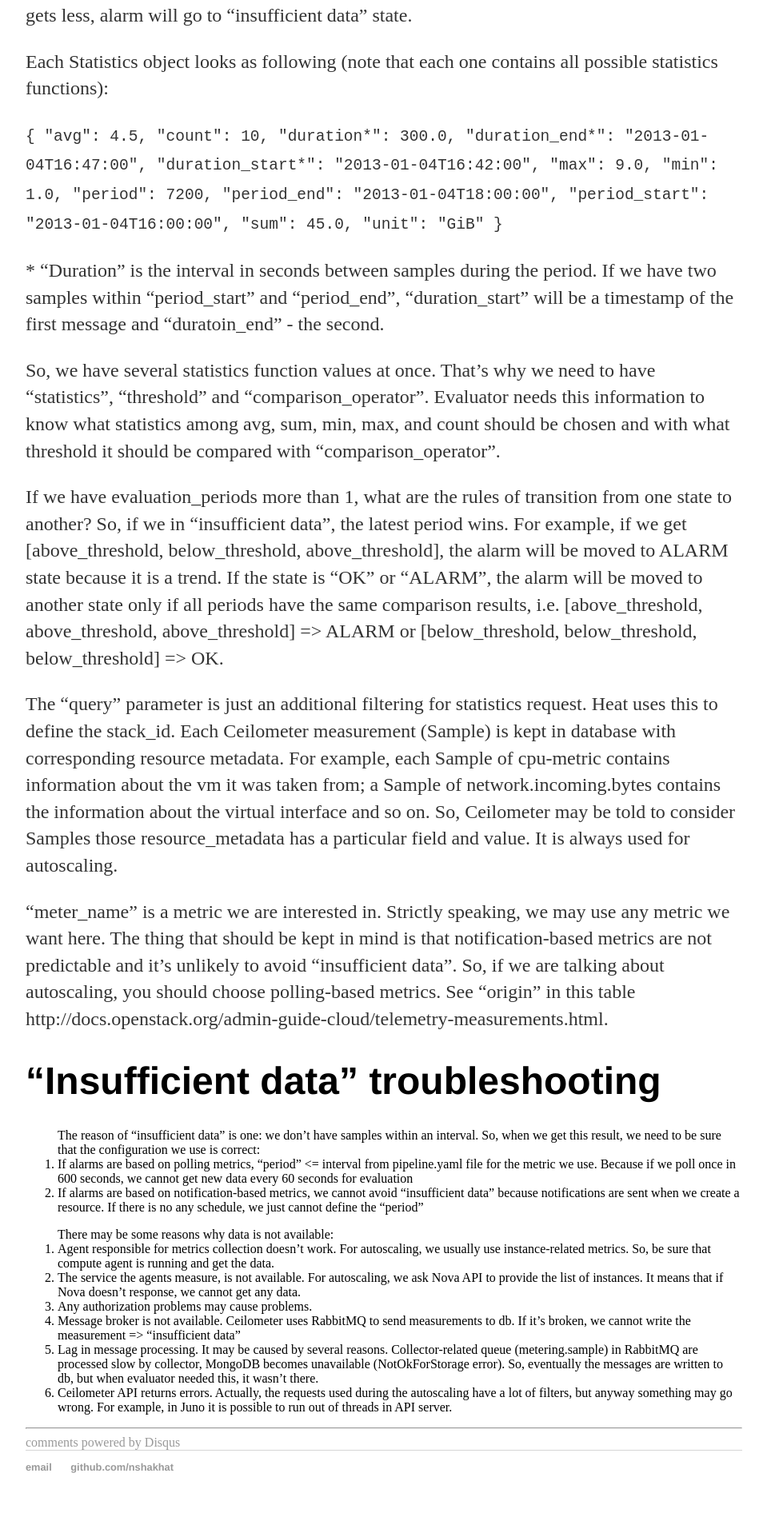
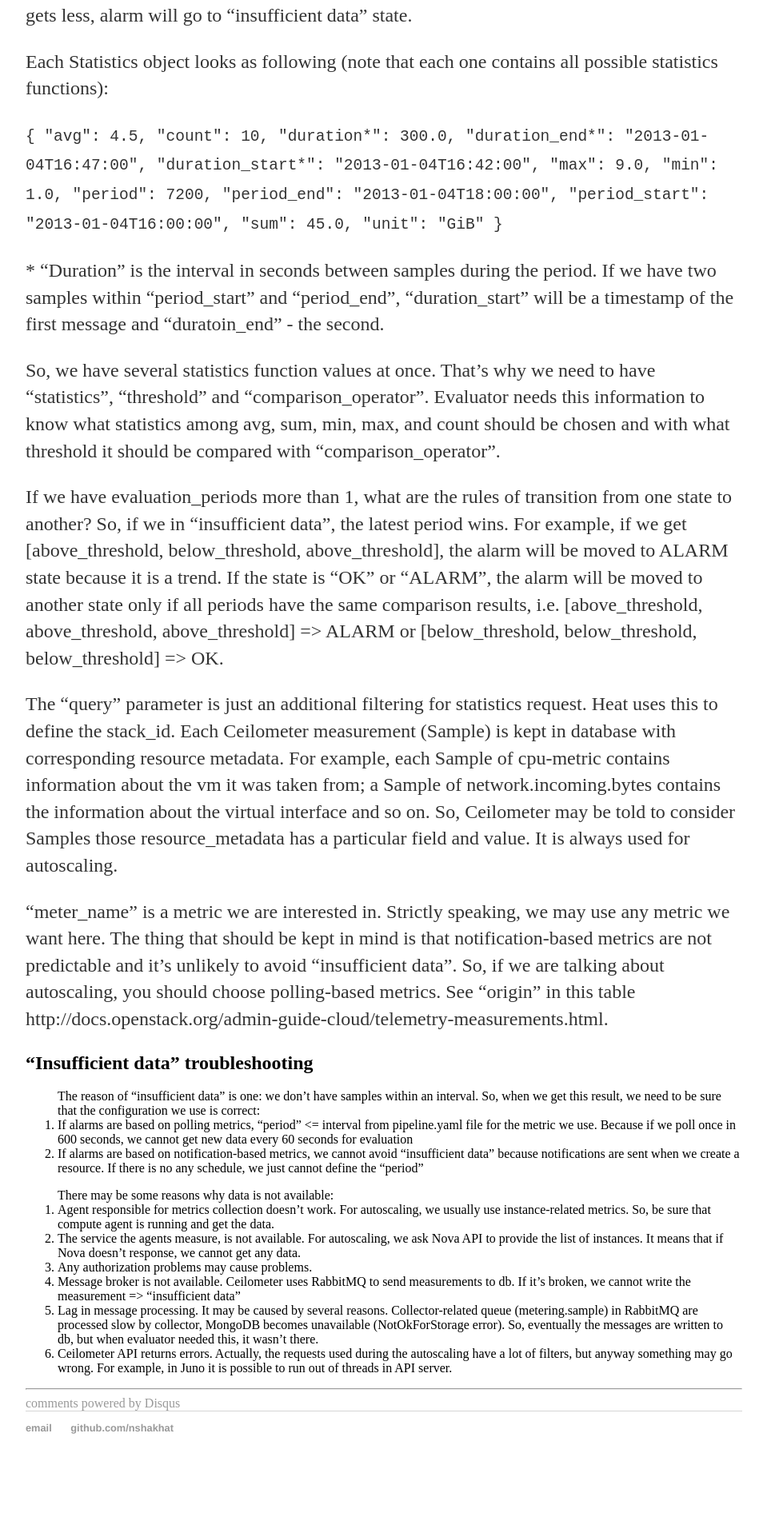
Before and after one commit to nshakhat/nshakhat.github.io, a Jekyll site: the page built from _posts/2016-12-5-alarms.md, in a window 1280 px wide. Shown: the part 2241-4143 px from the top of the page at 80% size, without its empty margins (160-1119 px from the left). Built offline with Jekyll 4.4.1, drawn with Linux system fonts in a browser that asks for light colours; comment, search, counter and statistics services are not loaded; after the commit the page ends 4094 px from its top, so only the background shows below that.

```diff
--- a/_posts/2016-12-5-alarms.md
+++ b/_posts/2016-12-5-alarms.md
@@ -109,7 +109,7 @@ The “query” parameter is just an additional filtering for statistics request
 “meter_name” is a metric we are interested in. Strictly speaking, we may use any metric we want here. The thing that should be kept in mind is that notification-based metrics are not predictable and it’s unlikely to avoid “insufficient data”. So, if we are talking about autoscaling, you should choose polling-based metrics. See “origin” in this table http://docs.openstack.org/admin-guide-cloud/telemetry-measurements.html.
 </p>
 
-<h1> “Insufficient data” troubleshooting </h1>
+<h2> “Insufficient data” troubleshooting </h2>
 <ol>
 The reason of “insufficient data” is one: we don’t have samples within an interval.
 So, when we get this result, we need to be sure that the configuration we use is correct:
```
